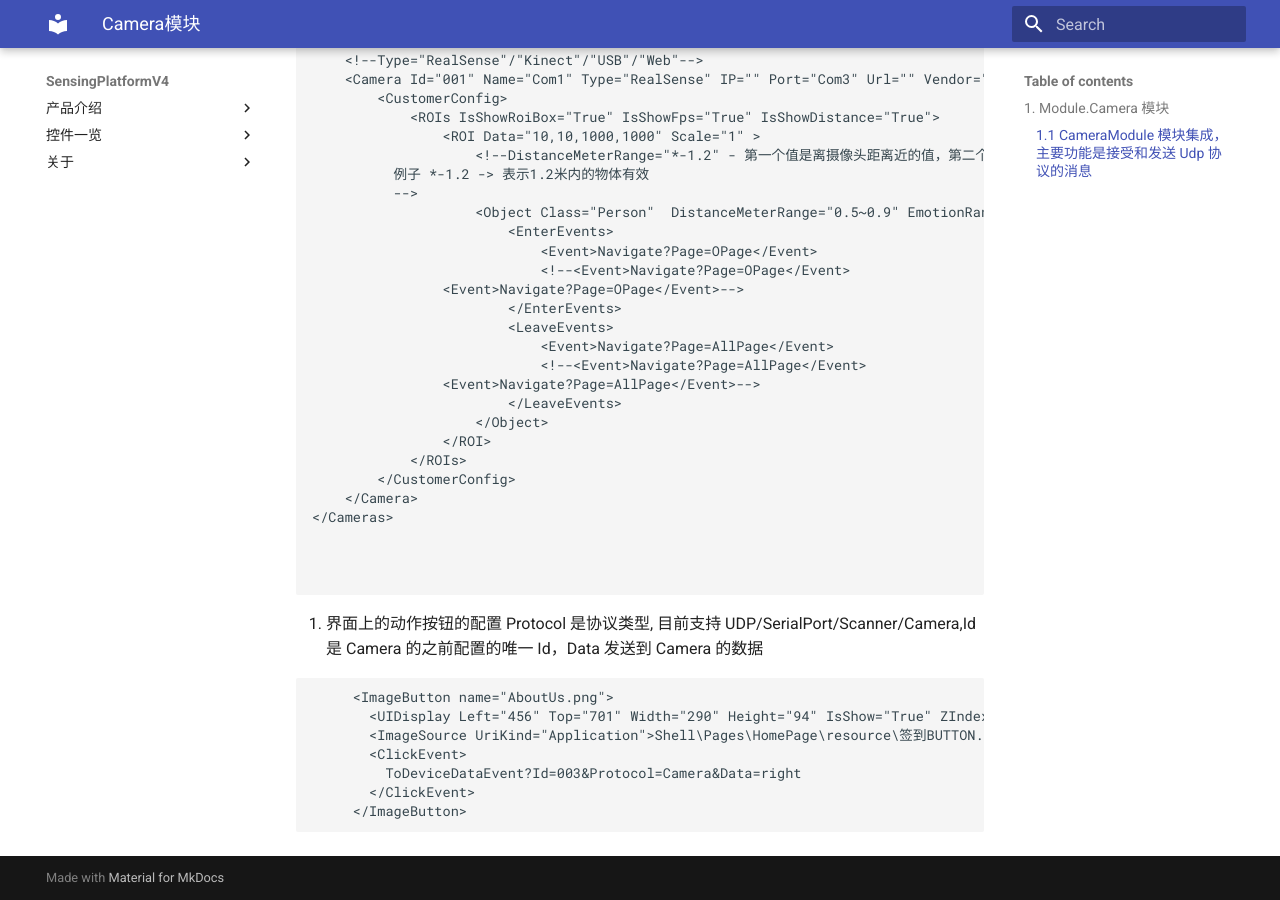
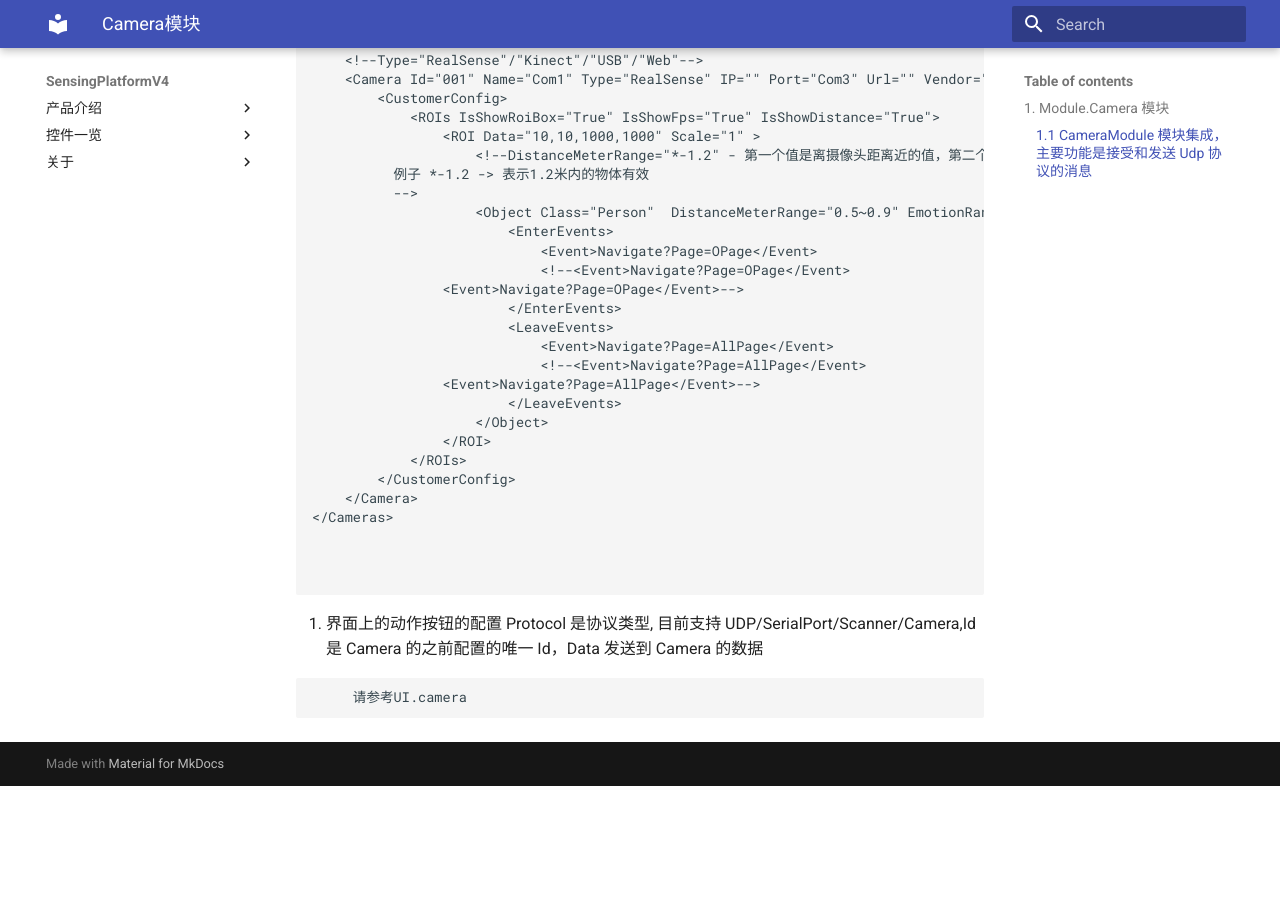
Before and after one commit to troncell/SensingPlatformDocs, an MkDocs documentation site: the page built from docs/模块一览/Camera模块.md, in a window 1280 px wide and 900 px high, scrolled down 757 px. Built offline with MkDocs 1.6.1 and Material for MkDocs 9.7.7, drawn with Linux system fonts in a browser that asks for light colours; after the commit the page ends 1543 px from its top, so only the background shows below that.

Commit message:
Update Camera模块.md

````diff
--- a/docs/模块一览/Camera模块.md
+++ b/docs/模块一览/Camera模块.md
@@ -62,11 +62,5 @@ Camera中主要是集成了摄像头的外设模块，目前支持RealSense,Kine
    Protocol 是协议类型, 目前支持 UDP/SerialPort/Scanner/Camera,Id是 Camera 的之前配置的唯一 Id，Data 发送到 Camera 的数据
 
 ```xml
-     <ImageButton name="AboutUs.png">
-       <UIDisplay Left="456" Top="701" Width="290" Height="94" IsShow="True" ZIndex="2" UsePercent="False" />
-       <ImageSource UriKind="Application">Shell\Pages\HomePage\resource\签到BUTTON.png</ImageSource>
-       <ClickEvent>
-         ToDeviceDataEvent?Id=003&Protocol=Camera&Data=right
-       </ClickEvent>
-     </ImageButton>
+     请参考UI.camera
 ```
````
